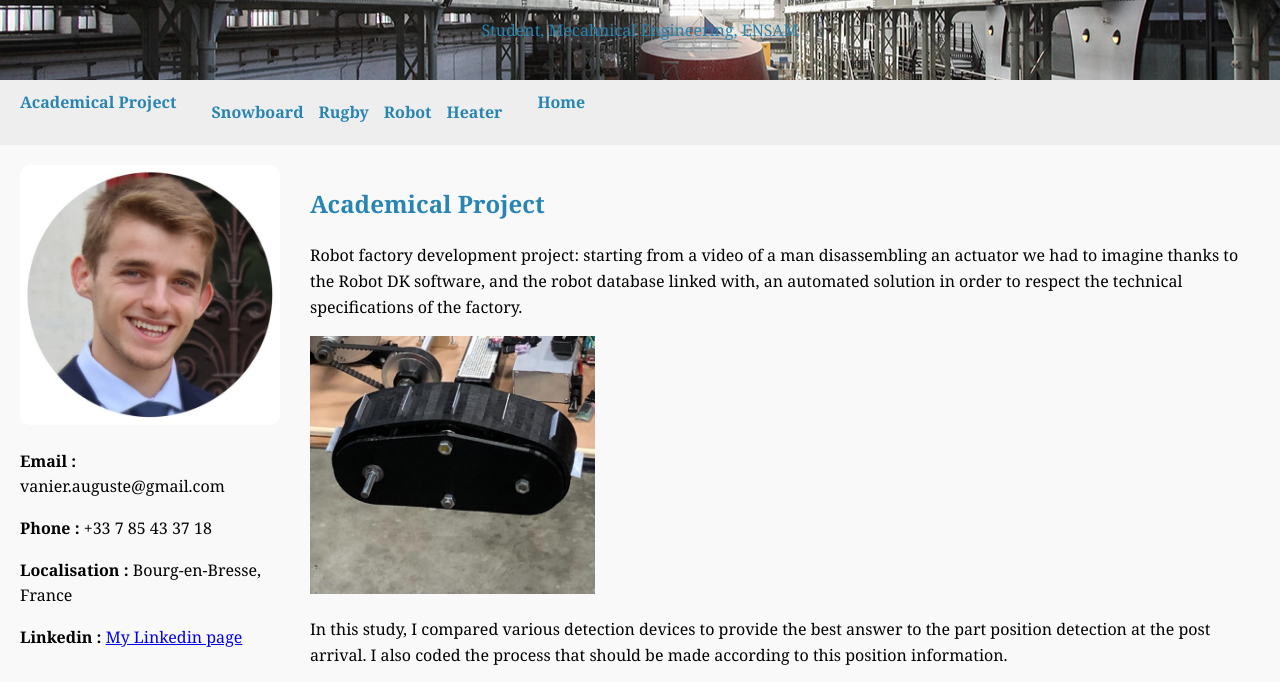
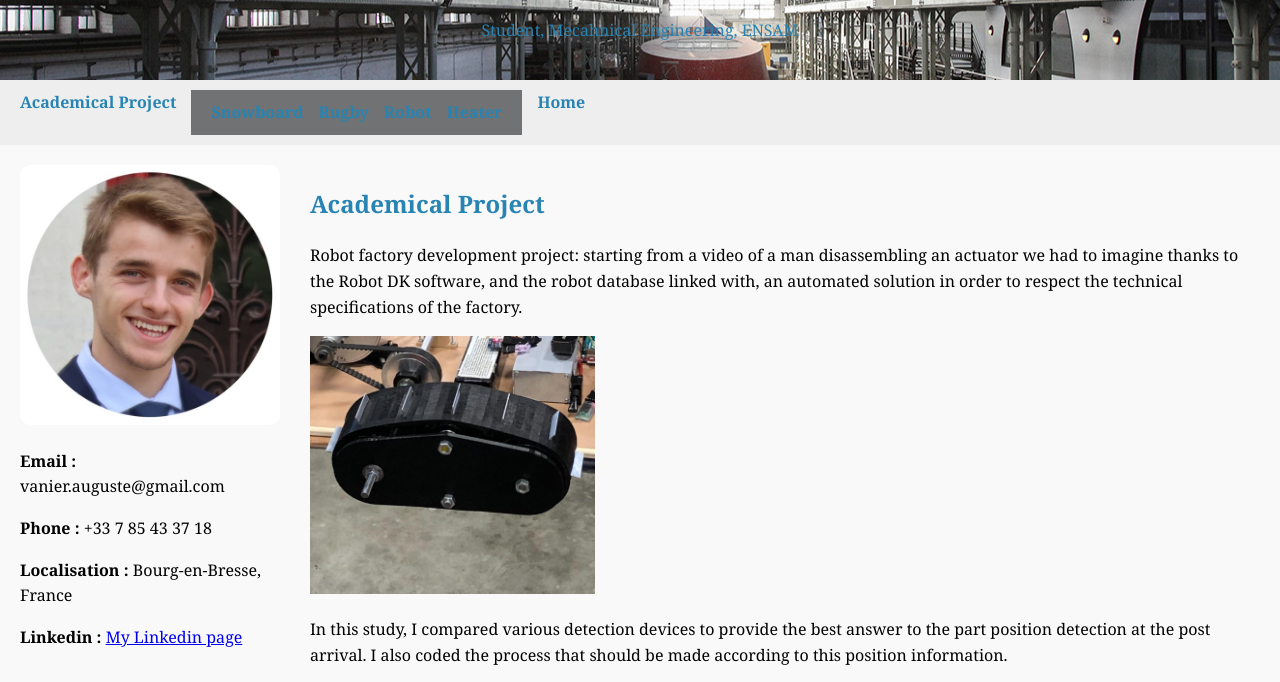
Before and after one commit to augustevanier/Portfolio, a plain HTML site: page factory_robot.html in a window 1280 px wide. Shown: the part 96-778 px from the top of the page. Drawn offline with Linux system fonts and the light colour scheme.

Commit message:
Update factory_robot.html

```diff
--- a/factory_robot.html
+++ b/factory_robot.html
@@ -44,7 +44,7 @@
     }
 
     subnav {
-      background-color: #eee;
+      background-color: #707273;
       color: #2c95a3;
       padding: 10px 20px;
       display: flex;
```
